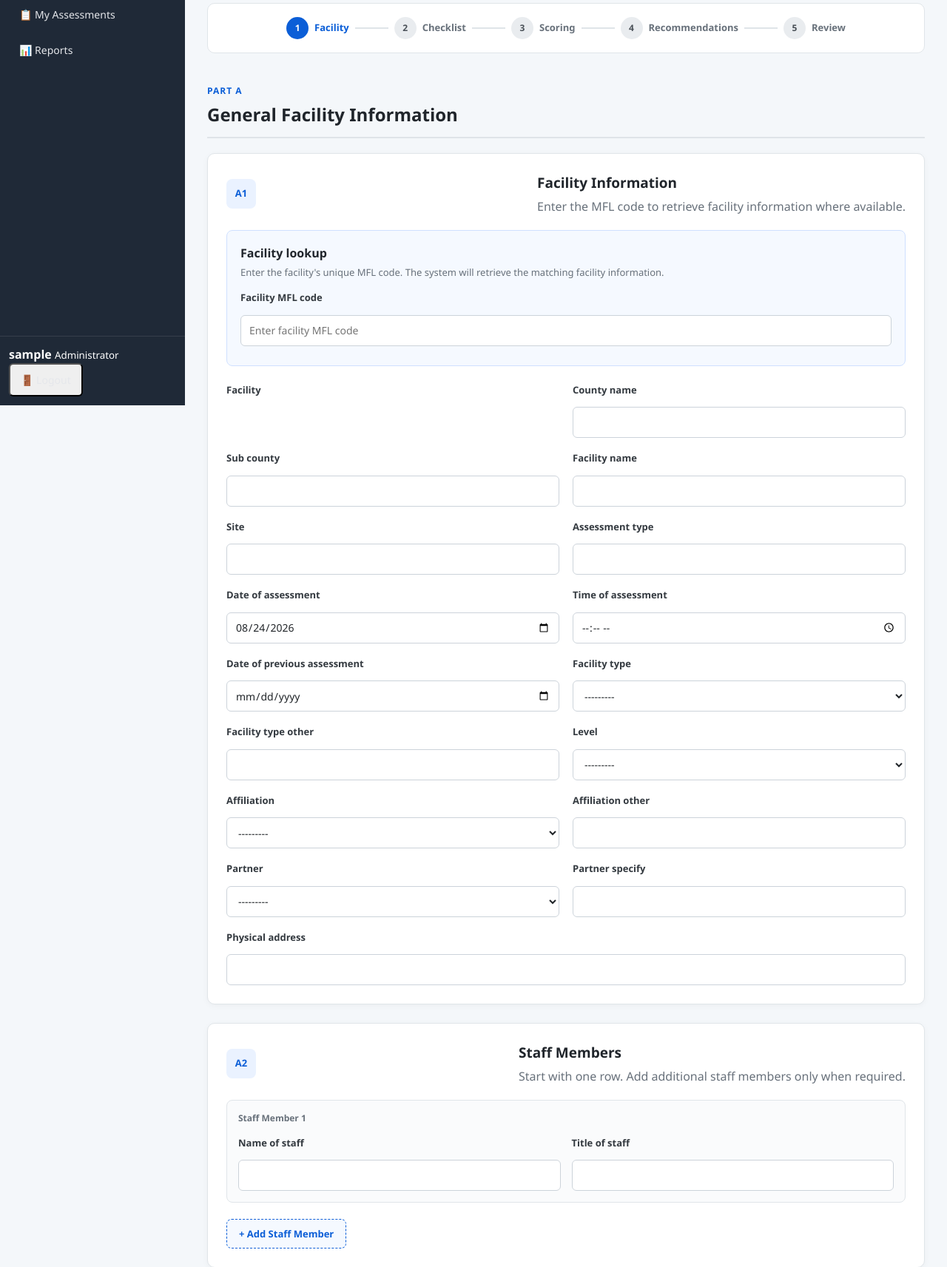
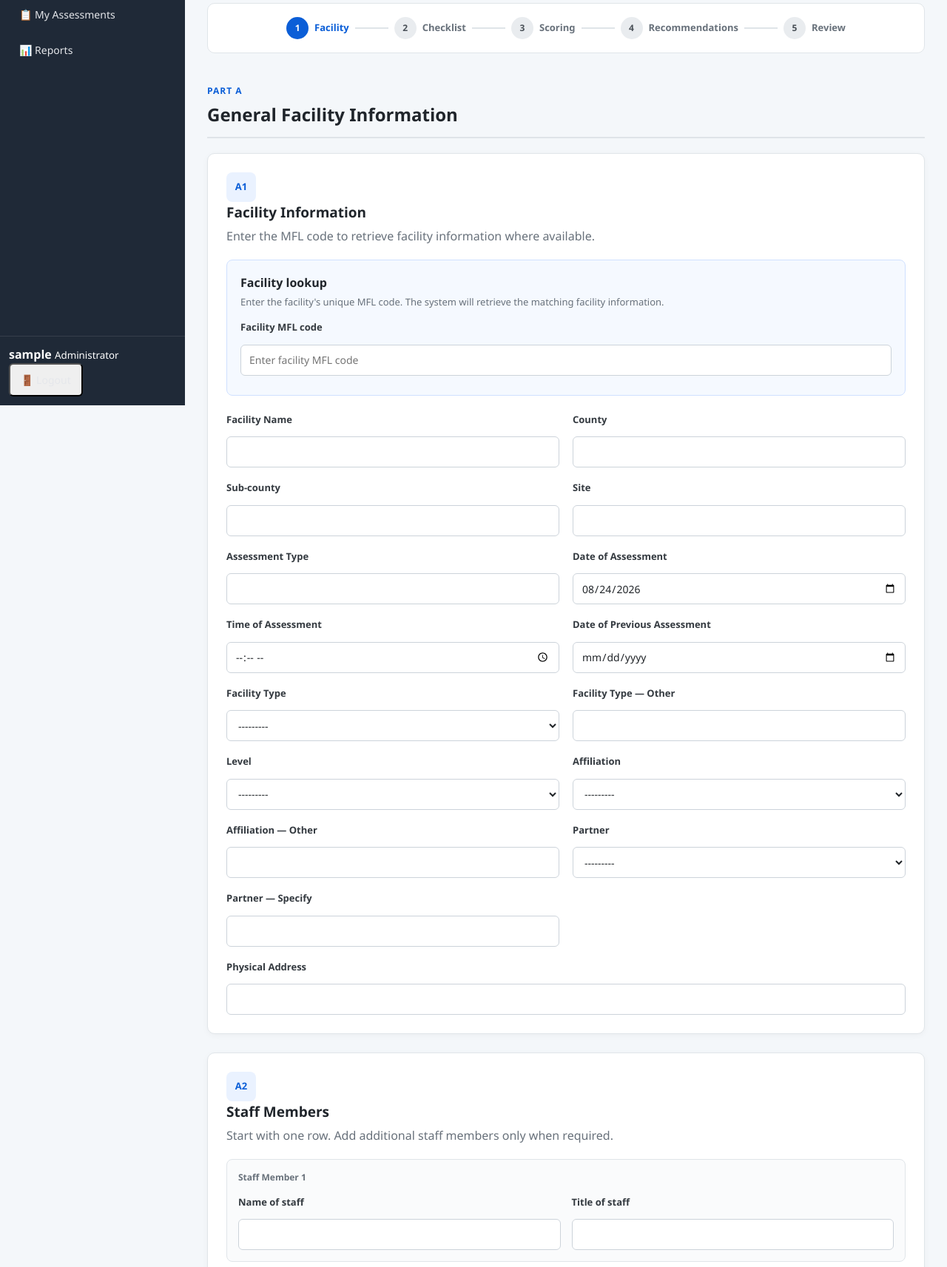
Before and after one commit to marym-projects/lab-assessment-app-v2, a Django app: page /new/ in a window 1280 px wide. Shown: the part 252-1965 px from the top of the page at 74% size. Run offline with Django 5.2, Linux system fonts and the light colour scheme; the visitor is signed in with stand-in values (Sample User, id 1).

Commit message:
Fix assessment form layout

```diff
--- a/templates/assessments/assessment_form.html
+++ b/templates/assessments/assessment_form.html
@@ -169,6 +169,23 @@
 .section-title {
     display: flex;
     align-items: center;
+    justify-content: flex-start;
+    text-align: left;
+}
+
+.section-title > div {
+    margin-left: 0;
+    text-align: left;
+}
+
+.wizard-page[data-step="4"] .section-title {
+    justify-content: flex-start;
+    text-align: left;
+}
+
+.wizard-page[data-step="4"] .section-title > div {
+    margin-left: 0;
+    text-align: left;
 }
 
 .section-number {
@@ -801,107 +818,48 @@
             ============================================== -->
 
             <section class="assessment-card">
-
                 <div class="section-title">
-
-                    <span class="section-number">
-                        A1
-                    </span>
-
-                    <div>
-
-                        <h3>
-                            Facility Information
-                        </h3>
-
-                        <p>
-                            Enter the MFL code to retrieve facility
-                            information where available.
-                        </p>
-
+                    <div class="section-heading-left">
+                        <span class="section-number">A1</span>
+                        <div class="section-heading-text">
+                            <h3>Facility Information</h3>
+                            <p>Enter the MFL code to retrieve facility information where available.</p>
+                        </div>
                     </div>
-
                 </div>
 
-
                 <div class="facility-grid">
-
-
-                    <!-- MFL LOOKUP -->
-
                     <div class="mfl-lookup-box">
-
-                        <h4>
-                            Facility lookup
-                        </h4>
-
-                        <p>
-                            Enter the facility's unique MFL code.
-                            The system will retrieve the matching facility
-                            information.
-                        </p>
-
+                        <h4>Facility lookup</h4>
+                        <p>Enter the facility's unique MFL code. The system will retrieve the matching facility information.</p>
                         <div class="field-group">
-
-                            <label for="{{ info_form.facility_mfl_code.id_for_label }}">
-                                Facility MFL code
-                            </label>
-
+                            <label for="{{ info_form.facility_mfl_code.id_for_label }}">Facility MFL code</label>
                             {{ info_form.facility_mfl_code }}
-
                         </div>
-
-                        <div
-                            id="mfl-status"
-                            class="mfl-status"
-                        ></div>
-
+                        <div id="mfl-status" class="mfl-status"></div>
                     </div>
-
-
-                    <!-- FACILITY FIELDS -->
-
-                    {% for field in info_form %}
-
-                        {% if field.name not in a1_excluded_fields and field.name != "facility_mfl_code" %}
-
-                            <div
-                                class="
-                                    field-group
-                                    {% if field.name == 'physical_address' %}
-                                        field-wide
-                                    {% elif field.name == 'poc_tests_conducted' %}
-                                        field-wide
-                                    {% endif %}
-                                "
-                            >
-
-                                <label for="{{ field.id_for_label }}">
-                                    {{ field.label }}
-                                </label>
-
-                                {{ field }}
-
-                                {% if field.help_text %}
-                                    <small class="field-help">
-                                        {{ field.help_text }}
-                                    </small>
-                                {% endif %}
-
-                                {% if field.errors %}
-                                    <div class="field-error">
-                                        {{ field.errors }}
-                                    </div>
-                                {% endif %}
-
-                            </div>
-
-                        {% endif %}
-
-                    {% endfor %}
-
+                    <div class="field-group">
+                        <label for="{{ info_form.facility_name.id_for_label }}">Facility Name</label>
+                        {{ info_form.facility_name }}
+                        {% if info_form.facility_name.help_text %}<small class="field-help">{{ info_form.facility_name.help_text }}</small>{% endif %}
+                        {% if info_form.facility_name.errors %}<div class="field-error">{{ info_form.facility_name.errors }}</div>{% endif %}
+                    </div>
+                    <div class="field-group"><label for="{{ info_form.county_name.id_for_label }}">County</label>{{ info_form.county_name }}</div>
+                    <div class="field-group"><label for="{{ info_form.sub_county.id_for_label }}">Sub-county</label>{{ info_form.sub_county }}</div>
+                    <div class="field-group"><label for="{{ info_form.site.id_for_label }}">Site</label>{{ info_form.site }}</div>
+                    <div class="field-group"><label for="{{ info_form.assessment_type.id_for_label }}">Assessment Type</label>{{ info_form.assessment_type }}</div>
+                    <div class="field-group"><label for="{{ info_form.date_of_assessment.id_for_label }}">Date of Assessment</label>{{ info_form.date_of_assessment }}</div>
+                    <div class="field-group"><label for="{{ info_form.time_of_assessment.id_for_label }}">Time of Assessment</label>{{ info_form.time_of_assessment }}</div>
+                    <div class="field-group"><label for="{{ info_form.date_of_previous_assessment.id_for_label }}">Date of Previous Assessment</label>{{ info_form.date_of_previous_assessment }}</div>
+                    <div class="field-group"><label for="{{ info_form.facility_type.id_for_label }}">Facility Type</label>{{ info_form.facility_type }}</div>
+                    <div class="field-group"><label for="{{ info_form.facility_type_other.id_for_label }}">Facility Type — Other</label>{{ info_form.facility_type_other }}</div>
+                    <div class="field-group"><label for="{{ info_form.level.id_for_label }}">Level</label>{{ info_form.level }}</div>
+                    <div class="field-group"><label for="{{ info_form.affiliation.id_for_label }}">Affiliation</label>{{ info_form.affiliation }}</div>
+                    <div class="field-group"><label for="{{ info_form.affiliation_other.id_for_label }}">Affiliation — Other</label>{{ info_form.affiliation_other }}</div>
+                    <div class="field-group"><label for="{{ info_form.partner.id_for_label }}">Partner</label>{{ info_form.partner }}</div>
+                    <div class="field-group"><label for="{{ info_form.partner_specify.id_for_label }}">Partner — Specify</label>{{ info_form.partner_specify }}</div>
+                    <div class="field-group field-wide"><label for="{{ info_form.physical_address.id_for_label }}">Physical Address</label>{{ info_form.physical_address }}</div>
                 </div>
-
             </section>
 
 
@@ -912,24 +870,13 @@
             <section class="assessment-card">
 
                 <div class="section-title">
-
-                    <span class="section-number">
-                        A2
-                    </span>
-
-                    <div>
-
-                        <h3>
-                            Staff Members
-                        </h3>
-
-                        <p>
-                            Start with one row. Add additional staff
-                            members only when required.
-                        </p>
-
+                    <div class="section-heading-left">
+                        <span class="section-number">A2</span>
+                        <div class="section-heading-text">
+                            <h3>Staff Members</h3>
+                            <p>Start with one row. Add additional staff members only when required.</p>
+                        </div>
                     </div>
-
                 </div>
 
 
@@ -1056,19 +1003,12 @@
             <section class="assessment-card">
 
                 <div class="section-title">
-
-                    <span class="section-number">
-                        A3
-                    </span>
-
-                    <div>
-
-                        <h3>
-                            Interviewee & POC Information
-                        </h3>
-
+                    <div class="section-heading-left">
+                        <span class="section-number">A3</span>
+                        <div class="section-heading-text">
+                            <h3>Interviewee &amp; POC Information</h3>
+                        </div>
                     </div>
-
                 </div>
 
 
```
